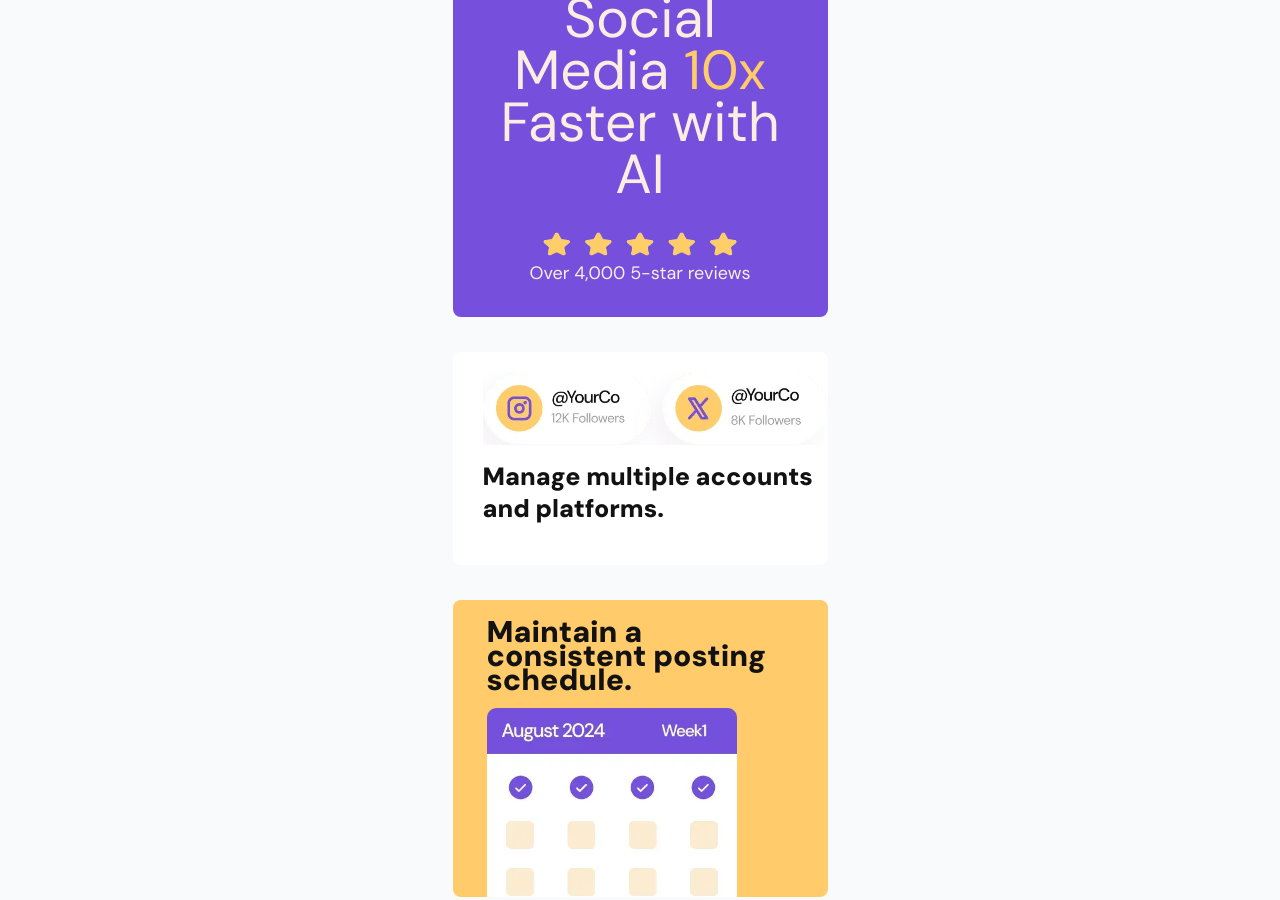
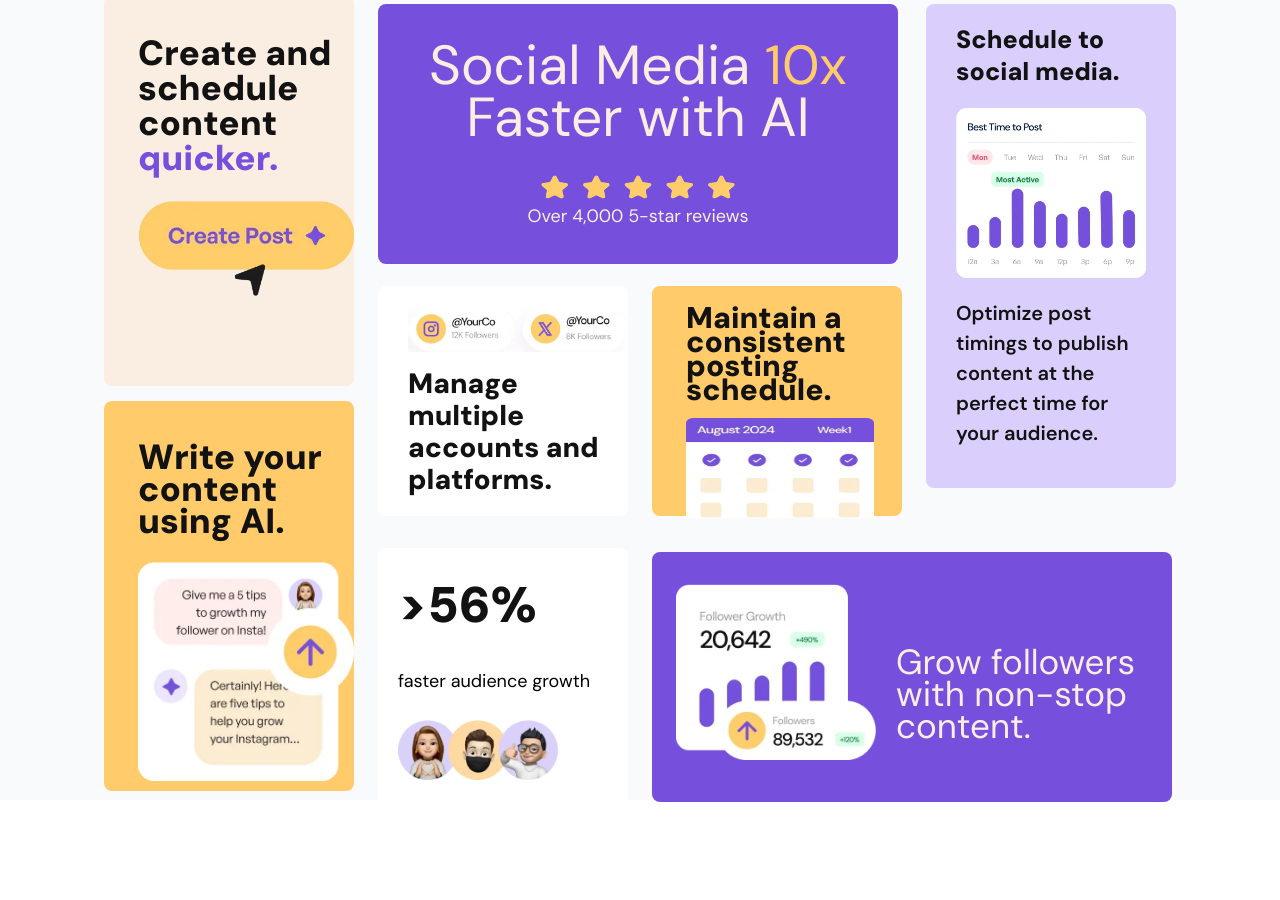
Before and after one commit to benidama/tailwind-grid, a plain HTML site: page index.html in a window 1280 px wide. Shown: the top 900 px of the page. After the commit the page ends 808 px from the top, so only its background shows below. Drawn offline with nearby package versions, Linux system fonts and the light colour scheme.

Commit message:
My wonderful tailwind grid project

```diff
--- a/index.html
+++ b/index.html
@@ -33,11 +33,11 @@
   </head>
   <body class="font-newFont">
     <div
-      class="sm:h-[3100px] w-screen flex justify-center items-center bg-slate-50"
+      class="sm:h-[3100px] md:h-screen w-screen flex flex-col justify-center items-center bg-slate-50 md:flex-row"
     >
-      <div class="flex gap-[35px] flex-col">
+      <div class="flex-col flex md:grid md:grid-cols-4 gap-6 md:relative">
         <div
-          class="rounded-lg bg-[hsl(256,67%,59%)] flex justify-center items-center flex-col sm:max-w-[375px] pb-[30px]"
+          class="md:col-span-2 md:h-[260px] rounded-lg md:min-w-[520px] bg-[hsl(256,67%,59%)] flex justify-center items-center flex-col sm:max-w-[375px] pb-[30px] col-start-2"
         >
           <h1
             class="text-[55px] text-[hsl(31,66%,93%)] p-[30px] text-center leading-[52px]"
@@ -58,30 +58,32 @@
           </p>
         </div>
         <div
-          class="rounded-lg space-y-4 pb-[40px] pl-[30px] pt-[20px] sm:max-w-[375px] bg-[hsl(0,0%,100%)]"
+          class="rounded-lg flex md:absolute md:bottom-[280px] flex-col md:h-[230px] md:w-[250px] space-y-4 pb-[40px] pl-[30px] pt-[20px] sm:max-w-[375px] bg-[hsl(0,0%,100%)] md:row-start-2 md:col-start-2"
         >
           <img
             src="./assets/images/illustration-multiple-platforms.webp"
             alt=""
           />
-          <h2 class="text-[hsl(0,0%,7%)] font-black text-[25px] leading-8">
+          <h2
+            class="text-[hsl(0,0%,7%)] md:h-[30px] font-black text-[25px] md:text-[28px] leading-8"
+          >
             Manage multiple accounts and platforms.
           </h2>
         </div>
         <div
-          class="rounded-lg pl-[34px] pt-[20px] pr-7 space-y-4 sm:max-w-[375px] bg-[hsl(39,100%,71%)]"
+          class="rounded-lg md:absolute md:bottom-[280px] md:w-[250px] pl-[34px] pt-[20px] pr-7 space-y-4 sm:max-w-[375px] bg-[hsl(39,100%,71%)] md:row-start-2 md:col-start-3 md:h-[230px]"
         >
           <h2 class="text-[30px] text-[hsl(0,0%,7%)] font-black leading-6">
             Maintain a consistent posting schedule.
           </h2>
           <img
-            class="w-[250px]"
+            class="w-[250px] md:h-[100px] md:w-[270px]"
             src="./assets/images/illustration-consistent-schedule.webp"
             alt=""
           />
         </div>
         <div
-          class="rounded-lg space-y-5 pb-[40px] pl-[30px] pt-[20px] pr-[30px] bg-[hsl(254,88%,90%)] sm:max-w-[375px]"
+          class="rounded-lg md:w-[250px] space-y-5 pb-[40px] pl-[30px] pt-[20px] pr-[30px] bg-[hsl(254,88%,90%)] sm:max-w-[375px] col-start-4 row-start-1"
         >
           <h2 class="text-[25px] text-[hsl(0,0%,7%)] font-black leading-8">
             Schedule to social media.
@@ -93,30 +95,34 @@
           </p>
         </div>
         <div
-          class="rounded-lg space-y-11 pb-[40px] pl-[34px] pt-[20px] sm:max-w-[375px] bg-[hsl(256,67%,59%)] flex justify-center items-center flex-col"
+          class="md:col-span-2 md:w-[250px] md:relative top-4 rounded-lg md:h-[250px] md:min-w-[520px] md:space-x-5 space-y-11 pb-[40px] pl-[34px] pt-[20px] sm:max-w-[375px] bg-[hsl(256,67%,59%)] flex justify-center items-center flex-col md:flex-row md:pb-[30px] md:pl-[24px] md:row-start-3 md:col-start-3"
         >
           <img
-            class="w-[300px]"
+            class="w-[300px] md:w-[200px]"
             src="./assets/images/illustration-grow-followers.webp"
             alt=""
           />
-          <h2 class="text-[45px] text-[hsl(31,66%,93%)] leading-8">
+          <h2
+            class="text-[45px] md:text-[35px] text-[hsl(31,66%,93%)] leading-8"
+          >
             Grow followers with non-stop content.
           </h2>
         </div>
         <div
-          class="rounded-lg sm:max-w-[375px] pt-[40px] pb-[40px] pl-[34px] bg-[hsl(0,0%,100%)] space-y-[25px]"
+          class="rounded-lg sm:max-w-[375px] md:w-[250px] md:relative top-3 md:h-[260px] pt-[40px] pb[40px] pl-[34px] md:p-[20px] bg-[hsl(0,0%,100%)] space-y-[25px] md:row-start-3 md:col-start-2"
         >
-          <h1 class="text-[65px] text-[hsl(0,0%,7%)] font-black">>56%</h1>
-          <p class="text-[23px]">faster audience growth</p>
+          <h1 class="text-[65px] md:text-[50px] text-[hsl(0,0%,7%)] font-black">
+            >56%
+          </h1>
+          <p class="text-[23px] md:text-[18px]">faster audience growth</p>
           <img
-            class="w-[200px]"
+            class="w-[200px] md:w-[160px]"
             src="./assets/images/illustration-audience-growth.webp"
             alt=""
           />
         </div>
         <div
-          class="rounded-lg sm:max-w-[375px] space-y-[25px] bg-[hsl(31,66%,93%)] pt-[40px] pb-[40px] pl-[34px]"
+          class="rounded-lg sm:max-w-[375px] md:h-[390px] md:relative md:bottom-2 md:w-[250px] space-y-[25px] bg-[hsl(31,66%,93%)] pt-[40px] pb-[40px] pl-[34px] row-start-1"
         >
           <h1 class="text-[35px] text-[hsl(0,0%,7%)] font-black leading-[35px]">
             Create and schedule content
@@ -129,7 +135,7 @@
           />
         </div>
         <div
-          class="rounded-lg space-y-[25px] sm:max-w-[375px] pt-[40px] pb-[40px] pl-[34px] bg-[hsl(39,100%,71%)]"
+          class="rounded-lg space-y-[25px] md:absolute md:bottom-[5px] md:mt-2 md:h-[390px] md:w-[250px] sm:max-w-[375px] pt-[40px] pb-[40px] pl-[34px] bg-[hsl(39,100%,71%)] md:row-start-3 md:col-end-2"
         >
           <h1 class="text-[35px] text-[hsl(0,0%,7%)] font-black leading-8">
             Write your content using AI.
```
Also changed, not shown: 1 other file.
